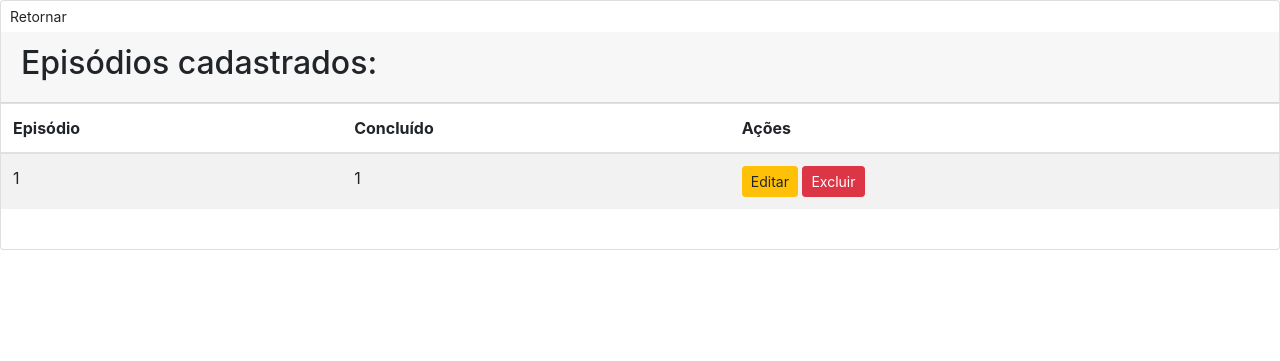
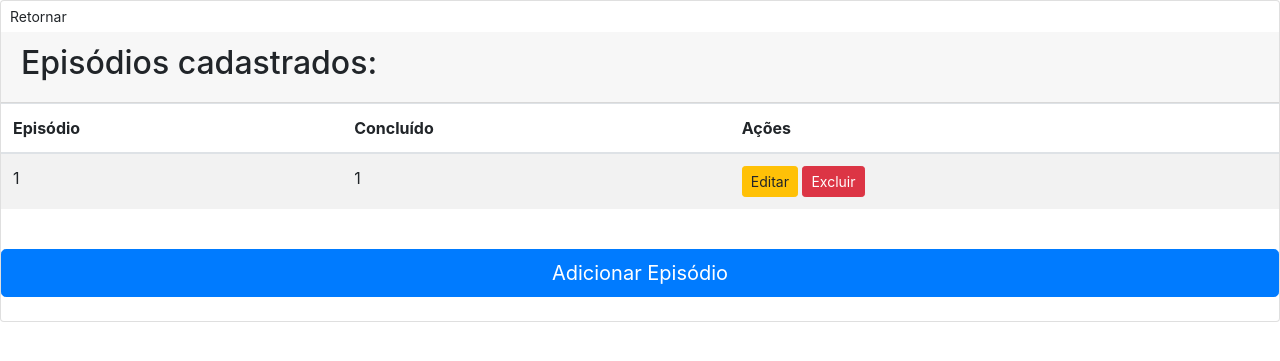
Before and after one commit to next-ep/next-ep, a Flask app: page /serie/1/seasons/view/1 in a window 1280 px wide. Shown: the part 70-431 px from the top of the page. Run offline with Flask 2, Linux system fonts and the light colour scheme; a user stored in the database is signed in; tables that the repository leaves empty hold one stand-in row (values such as "Sample post"); some libraries are stand-ins or nearby versions.

Commit message:
Ajustando crud series

```diff
--- a/app/series/views.py
+++ b/app/series/views.py
@@ -1,7 +1,9 @@
 from hashlib import new
 from typing import List
-from flask import render_template, redirect, flash, url_for, request
+from flask import render_template, redirect, flash, session, url_for, request
 from flask_login import login_required, current_user
+from flask_sqlalchemy import Model
+from sqlalchemy import func
 from app.models import Episode, Season, Serie, User, Commentary
 from app.forms import EditSerie, RegisterEpisode, RegisterSeason, RegisterSerie, RegisterCommentary, EditEpisode
 from app import db
--- a/app/templates/details_season.html
+++ b/app/templates/details_season.html
@@ -38,6 +38,8 @@
                     {% endfor %}
                   </tbody>
             </table>
+            <br>
+            <a id="add-seasons" class="btn btn-lg btn-primary btn-block" method="POST" href="{{url_for('series.add_single_episode', id=season.id)}}" role="button">Adicionar Episódio</a>
         </form>
 </div>
 <br>
```
